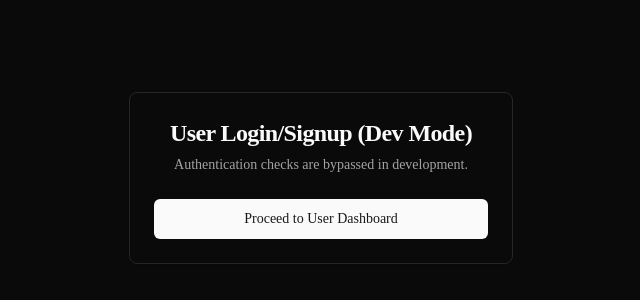
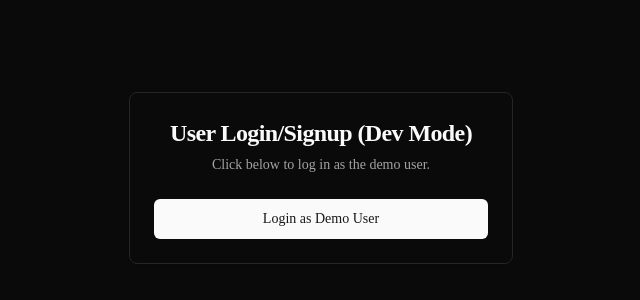
Before and after one commit to DevoteMe/ProcuraScore, a React (Vite) app: page /auth in a window 1280 px wide. Shown: the part 222-522 px from the top of the page, without its empty margins (319-959 px from the left). Built offline with nearby package versions, Linux system fonts and the light colour scheme; no server answers.

Commit message:
Worked on admin panel

```diff
--- a/src/components/Auth.tsx
+++ b/src/components/Auth.tsx
@@ -1,17 +1,45 @@
 // Placeholder Auth component - Bypassing actual auth for development
-import React from 'react';
+import React, { useState } from 'react';
 import { useNavigate } from 'react-router-dom';
 import { Button } from './ui/button';
 import { Card, CardHeader, CardTitle, CardDescription, CardContent } from './ui/card';
+import { Alert, AlertDescription, AlertTitle } from "@/components/ui/alert";
+import { Terminal } from "lucide-react";
+import { supabase } from '@/lib/supabaseClient';
 
 const Auth: React.FC = () => {
   const navigate = useNavigate();
+  const [loading, setLoading] = useState(false);
+  const [error, setError] = useState<string | null>(null);
 
-  const handleDevLogin = () => {
-    // In development, directly navigate to the user dashboard
-    // NOTE: This bypasses all auth checks. Protected routes must also be adjusted.
-    console.warn('Bypassing user authentication for development.');
-    navigate('/dashboard');
+  const handleDevLogin = async () => {
+    setLoading(true);
+    setError(null);
+    console.log("Attempting development login as demouser1...");
+
+    try {
+        const { data, error: signInError } = await supabase.auth.signInWithPassword({
+            email: 'demouser1@procurascore.com',
+            password: 'DemoUser123!',
+        });
+
+        if (signInError) {
+            throw signInError;
+        }
+
+        if (data.session) {
+            console.log("Dev login successful for demouser1. Navigating to dashboard...");
+            navigate('/dashboard');
+        } else {
+            throw new Error("Login succeeded but no session data received.")
+        }
+
+    } catch (err: any) {
+        console.error("Development login error:", err);
+        setError(err.message || 'Development login failed.');
+    } finally {
+        setLoading(false);
+    }
   };
 
   return (
@@ -19,15 +47,20 @@ const Auth: React.FC = () => {
        <Card className="w-full max-w-sm">
         <CardHeader className="text-center">
           <CardTitle className="text-2xl">User Login/Signup (Dev Mode)</CardTitle>
-          <CardDescription>Authentication checks are bypassed in development.</CardDescription>
+          <CardDescription>Click below to log in as the demo user.</CardDescription>
+           {error && (
+                <Alert variant="destructive" className="mt-4 text-left">
+                    <Terminal className="h-4 w-4" />
+                    <AlertTitle>Login Error</AlertTitle>
+                    <AlertDescription>{error}</AlertDescription>
+                </Alert>
+            )}
         </CardHeader>
         <CardContent className="flex flex-col gap-4">
-           <Button onClick={handleDevLogin} className="w-full">
-             Proceed to User Dashboard
+           <Button onClick={handleDevLogin} className="w-full" disabled={loading}>
+             {loading ? 'Logging in as Demo User...' : 'Login as Demo User'}
            </Button>
-           {/* You could add separate buttons for different user roles if needed */}
         </CardContent>
-        {/* Original form removed */}
       </Card>
     </div>
   );
```
